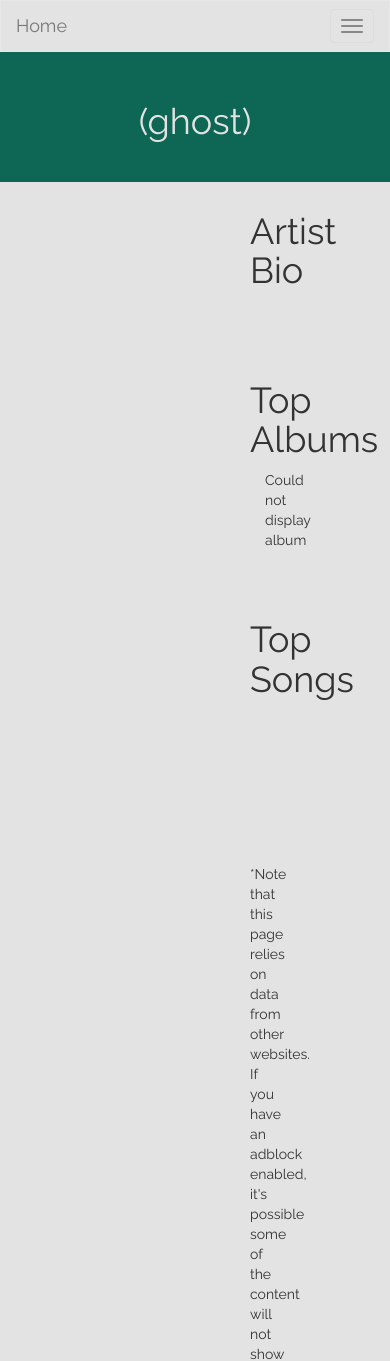
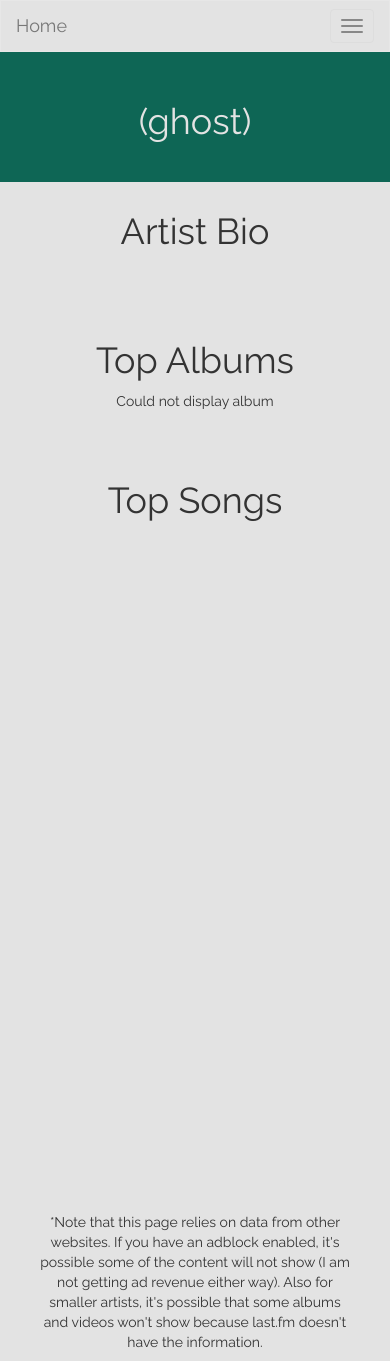
Before and after one commit to TrellixVulnTeam/recommend-indie-band_2WIM, a Flask app: a page that uses app/templates/artistPage.html in a window 390 px wide; the page is wider, and only the part inside the window is pictured. Shown: the top 1361 px of that part. Run offline with Flask 2, Linux system fonts and the light colour scheme; some libraries are stand-ins or nearby versions.

Commit message:
updated for mobile

```diff
--- a/app/static/css/artistPage.css
+++ b/app/static/css/artistPage.css
@@ -11,8 +11,8 @@ body{
 }
 
 .mainContent{
-  padding-left: 250px;
-  padding-right: 250px;
+  margin-left: 10%;
+	margin-right: 10%;
 }
 .container{
 	width: auto;
--- a/app/templates/artistPage.html
+++ b/app/templates/artistPage.html
@@ -25,7 +25,7 @@
 <div class="jumbotron" align="middle">
   <h1 id="artistName">{{ artist }}</h1>
 </div>
-<div class="mainContent">
+<div class="mainContent" align=middle>
   <h1 align=middle> Artist Bio </h1>
   <br/>
   <div class="artistBio" align=middle></div>
```
